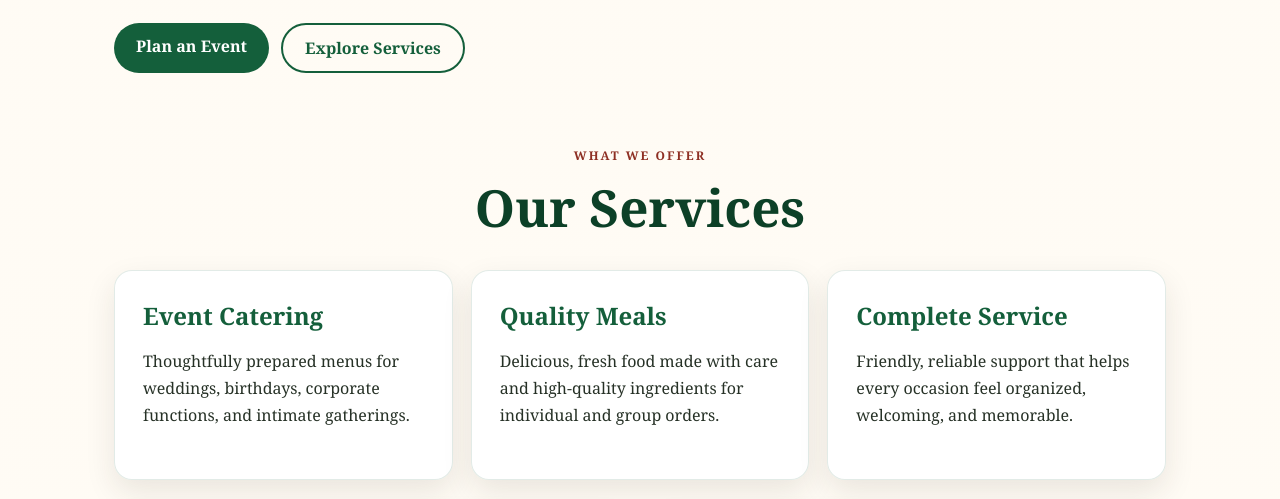
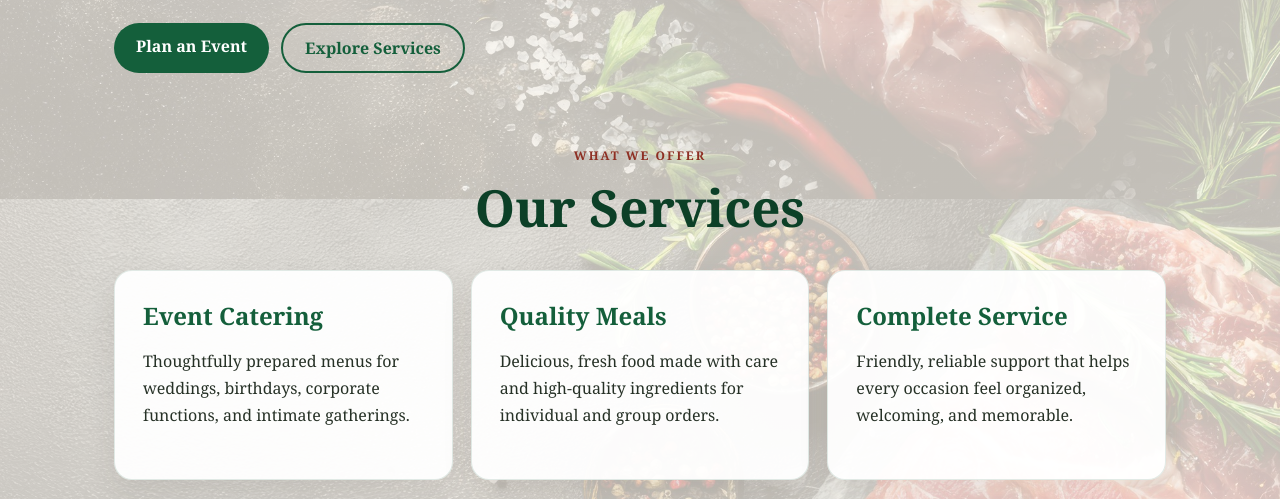
Before and after one commit to IzzY9447/odamife-foods-and-events, a plain HTML site: page index.html in a window 1280 px wide. Shown: the part 601-1100 px from the top of the page. Drawn offline with Linux system fonts and the light colour scheme.

Commit message:
Add files via upload

```diff
--- a/index.html
+++ b/index.html
@@ -30,7 +30,7 @@
             color: var(--text);
             background:
                 linear-gradient(rgba(255, 250, 241, 0.76), rgba(255, 250, 241, 0.76)),
-                url("./fresh-raw-meat-cuts-with-herbs-spices-dark-background.jpg")
+                url("./fresh-food-background.jpg")
                 center center / cover no-repeat fixed;
         }
 
```
Also changed, not shown: 7V6sSY.jpg (added), IMG-20261021-WA0021.jpg (added), fresh-food-background.jpg (added).
